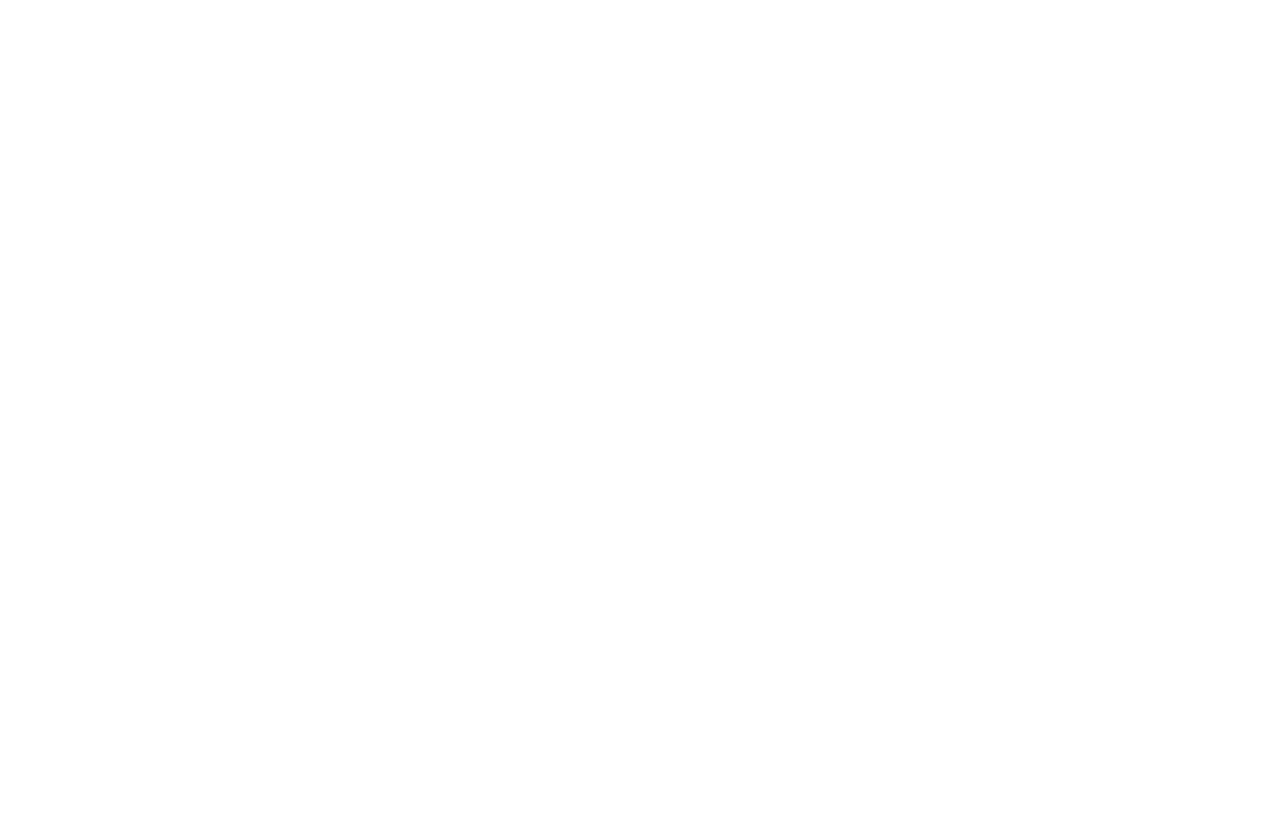
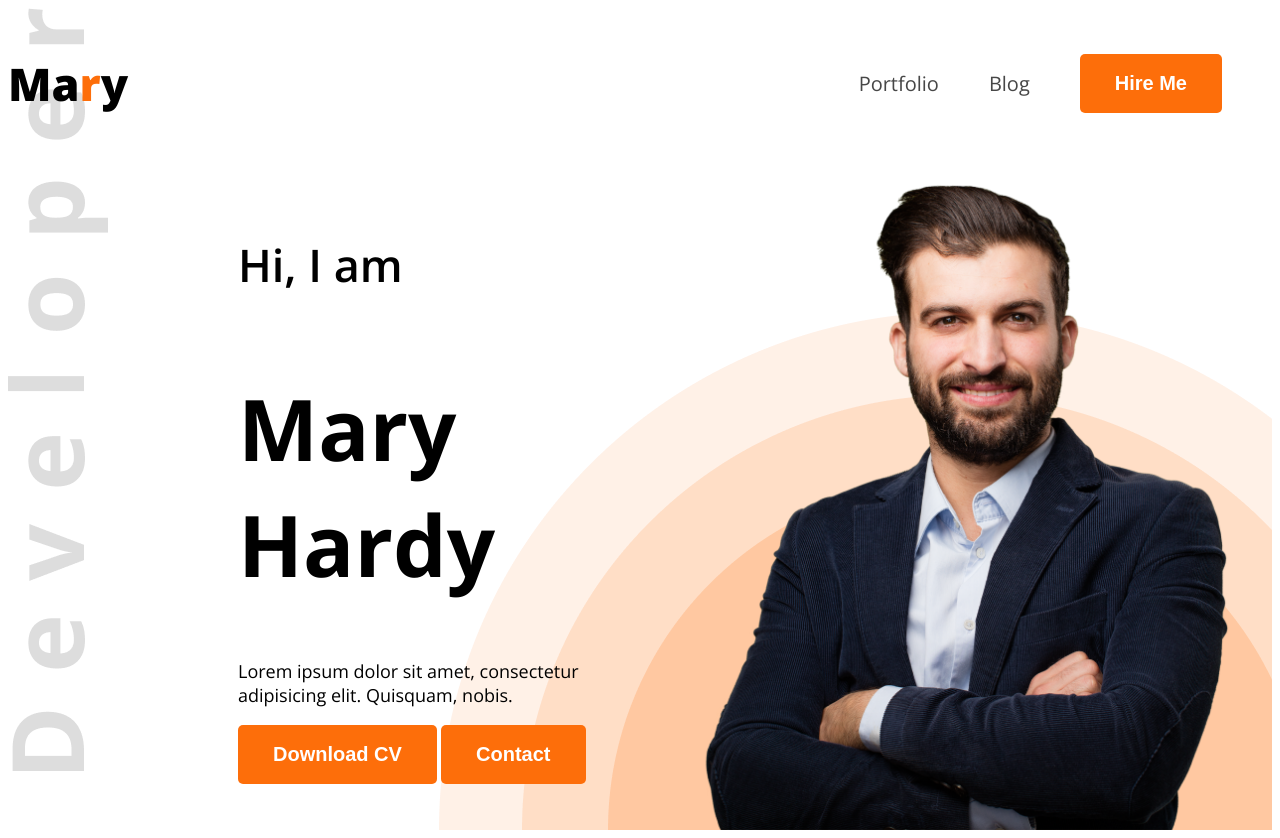
Before and after one commit to snh-sabbir/web-dev-portfolio, a plain HTML site: page index.html in a window 1280 px wide. Before the commit the page ends 800 px from the top, so only its background shows below. Drawn offline with nearby package versions, Linux system fonts and the light colour scheme.

Commit message:
header done

```diff
--- a/index.html
+++ b/index.html
@@ -3,9 +3,35 @@
 <head>
     <meta charset="UTF-8">
     <meta name="viewport" content="width=device-width, initial-scale=1.0">
-    <title>My First Portfolio</title>
+    <title>My First Portfolio Website</title>
+    <link rel="stylesheet" href="styles/style.css">
 </head>
-<body>
-
+<body class="open-sans-normal">
+    <header class="header">
+        <nav>
+            <h3 class="nav-title">Ma<span class="text-primary">r</span>y</h3>
+            <ul>
+                <li><a href="#" class="nav-text">Portfolio</a></li>
+                <li><a href="#" class="nav-text">Blog</a></li>
+                <li><a href="#">
+                    <button class="btn-primary">Hire Me</button>
+                </a></li>
+            </ul>
+        </nav>
+        <div class="banner">
+            <div class="banner-content">
+                <h5 class="banner-greeting">Hi, I am</h5>
+                <h1 class="banner-title">Mary Hardy</h1>
+                <p class="banner-des">
+                    Lorem ipsum dolor sit amet, consectetur adipisicing elit. Quisquam, nobis.
+                </p>
+                <button class="btn-primary" a="#">Download CV</button>
+                <button class="btn-primary" a="#">Contact</button>
+            </div>
+            <img class="banner-pic" src="images/hardy.png" alt="">
+        </div>
+    </header>
+    <main></main>
+    <footer></footer>
 </body>
 </html>
--- a/styles/style.css
+++ b/styles/style.css
@@ -0,0 +1,109 @@
+@import url('https://fonts.googleapis.com/css2?family=Open+Sans:ital,wght@0,300..800;1,300..800&display=swap');
+
+/* // <uniquifier>: Use a unique and descriptive class name */
+/* // <weight>: Use a value from 300 to 800 */
+
+.open-sans-normal {
+    font-family: "Open Sans", sans-serif;
+    font-optical-sizing: auto;
+    font-style: normal;
+    font-variation-settings:
+        "wdth" 100;
+}
+
+nav {
+    display: flex;
+    align-items: center;
+    justify-content: space-between;
+    margin: 0 auto;
+}
+
+.text-primary {
+    color: #FD6E0A;
+
+}
+
+.nav-title {
+    font-size: 45px;
+    font-weight: 800;
+}
+
+nav ul li {
+    text-decoration: none;
+    font-style: none;
+    list-style: none;
+    margin-right: 50px;
+}
+
+nav li a {
+    text-decoration: none;
+    font-size: 20px;
+}
+
+.nav-text {
+    color: rgb(71, 71, 71);
+    font-family: Open Sans;
+    font-size: 20px;
+    font-weight: 400;
+    width: 189px;
+    height: 27px;
+}
+
+nav ul{
+    display: flex;
+    align-items: center;
+}
+
+.btn-container{
+
+    border-radius: 5px;
+    width: 150px;
+    height: 64px;
+    position: absolute;
+}
+
+.btn-primary{
+    background-color: #FD6E0A;
+    font-weight: bold;
+    font-size: 20px;
+    color: white;
+    padding: 18px 35px;
+    border-radius: 5px;
+    border: none;
+}
+
+/* Header */
+.header{
+    background-image: url('../images/developer.png'), url('../images/header_bg.png');
+    background-repeat: no-repeat;
+    background-position: top left, bottom right;
+}
+
+/* Banner Styles */
+.banner-greeting{
+    font-size: 45px;
+    font-weight: 600;
+}
+
+.banner-title{
+    font-weight: bold;
+    font-size: 85px;
+}
+
+p{
+    font-size: 18px;
+}
+
+.banner-pic{
+    width: 580px;
+}
+
+.banner{
+    display: flex;
+    justify-content: space-between;
+    margin: 0 35px 0 230px;
+}
+
+.banner-content{
+    max-width: 580px;
+}
```
